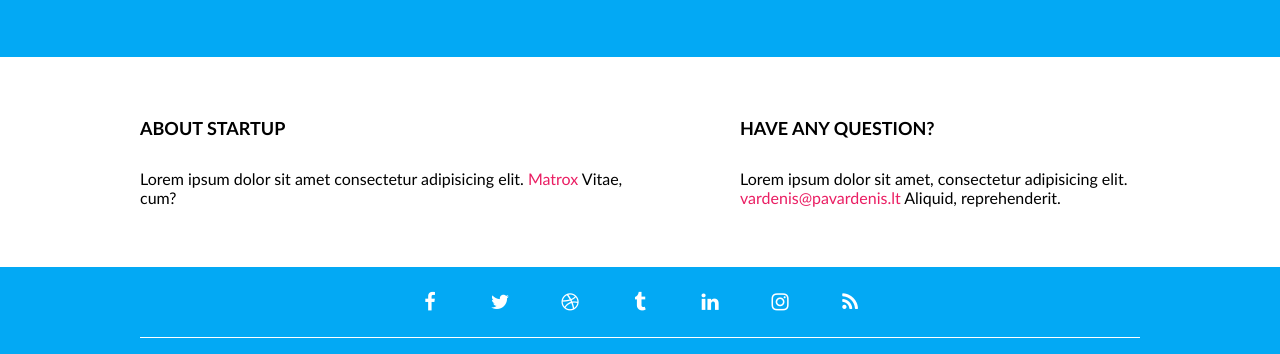
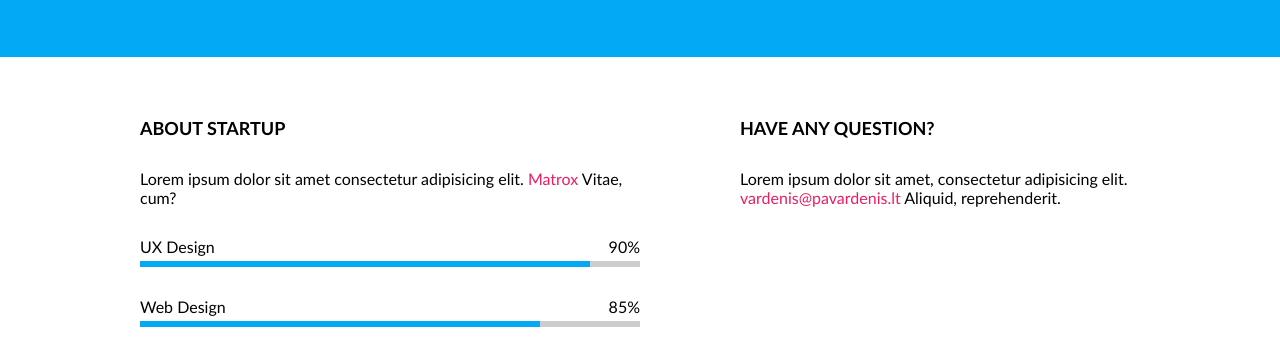
Before and after one commit to RokasSweets/06-007, a website: page index.html in a window 1280 px wide. Shown: the part 400-754 px from the top of the page. Drawn offline with Linux system fonts and the light colour scheme.

Commit message:
Static Progress bar #9

```diff
--- /dev/null
+++ b/css/components/progress-bar.css
@@ -0,0 +1,36 @@
+.progress-bar-list {
+    display: flex;
+    flex-direction: column;
+    gap: 25px;
+
+}
+
+.progress-bar-list > .progress-bar {
+    display: flex;
+    flex-direction: column;
+    gap: 5px;
+}
+
+.progress-bar-list > .progress-bar > .top {
+    display: flex;
+    justify-content: space-between;
+}
+
+.progress-bar-list .top > .label {
+
+}
+
+.progress-bar-list .top > .value {
+
+}
+
+.progress-bar-list > .progress-bar > .progress {
+    height: 6px;
+    background-color: #ccc;
+}
+
+.progress-bar-list .progress > .bar {
+    height: 100%;
+    width: 90%;
+    background-color: var(--main-color);
+}
--- a/index.html
+++ b/index.html
@@ -20,6 +20,7 @@
     <link rel="stylesheet" href="./css/3rd-party/font-awesome.min.css">
     <!-- components -->
     <link rel="stylesheet" href="./css/components/clock.css">
+    <link rel="stylesheet" href="./css/components/progress-bar.css">
     <!-- pages -->
     <link rel="stylesheet" href="./css/pages/home.css">
 </head>
@@ -48,7 +49,6 @@
                     <div class="value">39</div>
                     <div class="label">Seconds</div>
                 </div>
-
             </div>
         </div>
     </section>
@@ -58,6 +58,39 @@
             <div class="column">
                 <h2 class="section-title">About startup</h2>
                 <p class="section-description">Lorem ipsum dolor sit amet consectetur adipisicing elit. <a href="#">Matrox</a> Vitae, cum?</p>
+                    <div class="progress-bar-list">
+                        <div class="progress-bar">
+                            <div class="top">
+                                <div class="label">UX Design</div>
+                                <div class="value">90%</div>
+                            </div>
+                            <div class="progress">
+                                <div class="bar" style="width: 90%;"></div>
+                            </div>
+                        </div>
+                    </div>
+                    <div class="progress-bar-list">
+                        <div class="progress-bar">
+                            <div class="top">
+                                <div class="label">Web Design</div>
+                                <div class="value">85%</div>
+                            </div>
+                            <div class="progress">
+                                <div class="bar" style="width: 80%;"></div>
+                            </div>
+                        </div>
+                    </div>
+                    <div class="progress-bar-list">
+                        <div class="progress-bar">
+                            <div class="top">
+                                <div class="label">Web Development</div>
+                                <div class="value">86%</div>
+                            </div>
+                            <div class="progress">
+                                <div class="bar" style="width: 70%;"></div>
+                            </div>
+                        </div>
+                    </div>
             </div>
             <div class="column right">
                 <h2 class="section-title">Have any question?</h2>
```
